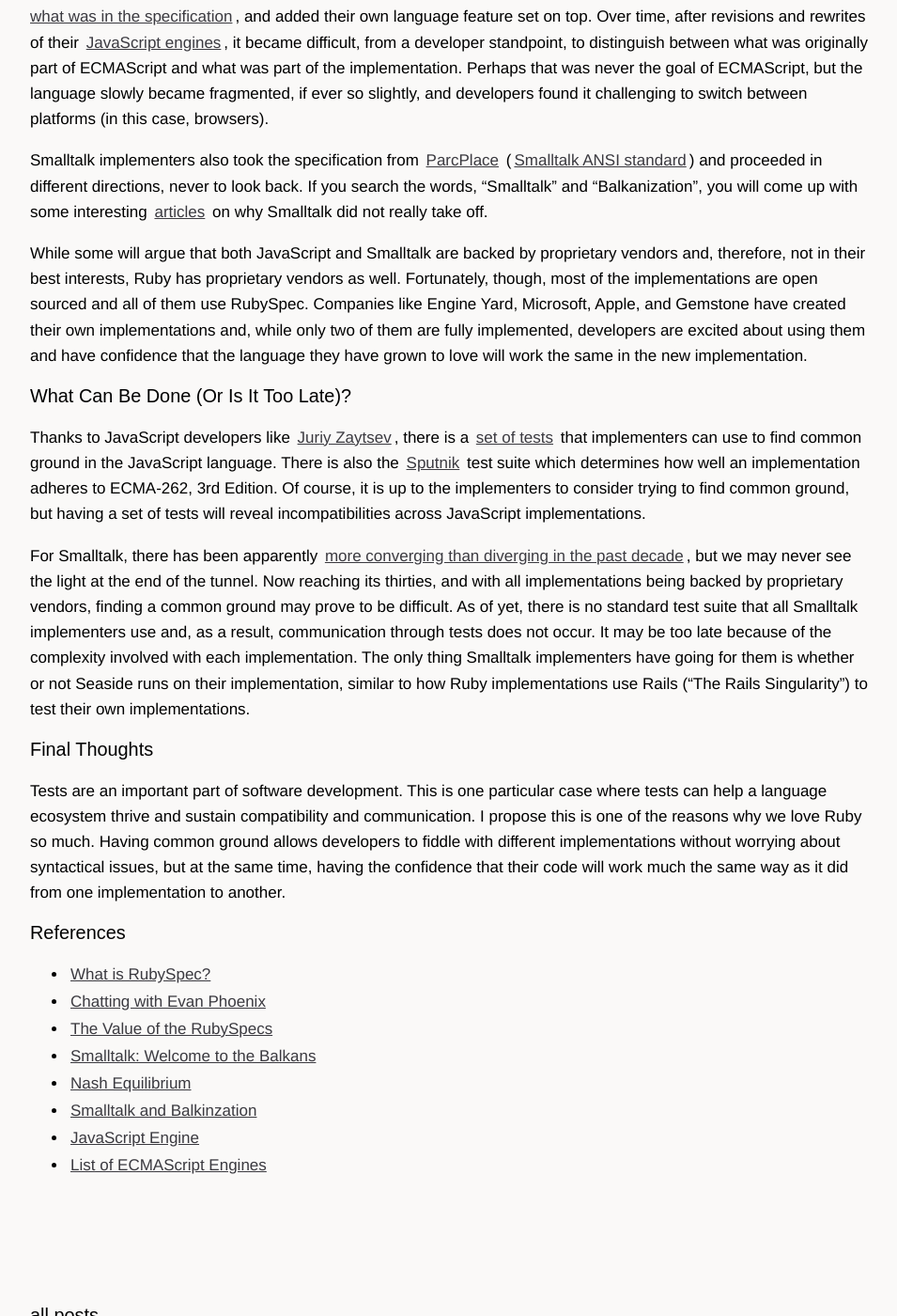
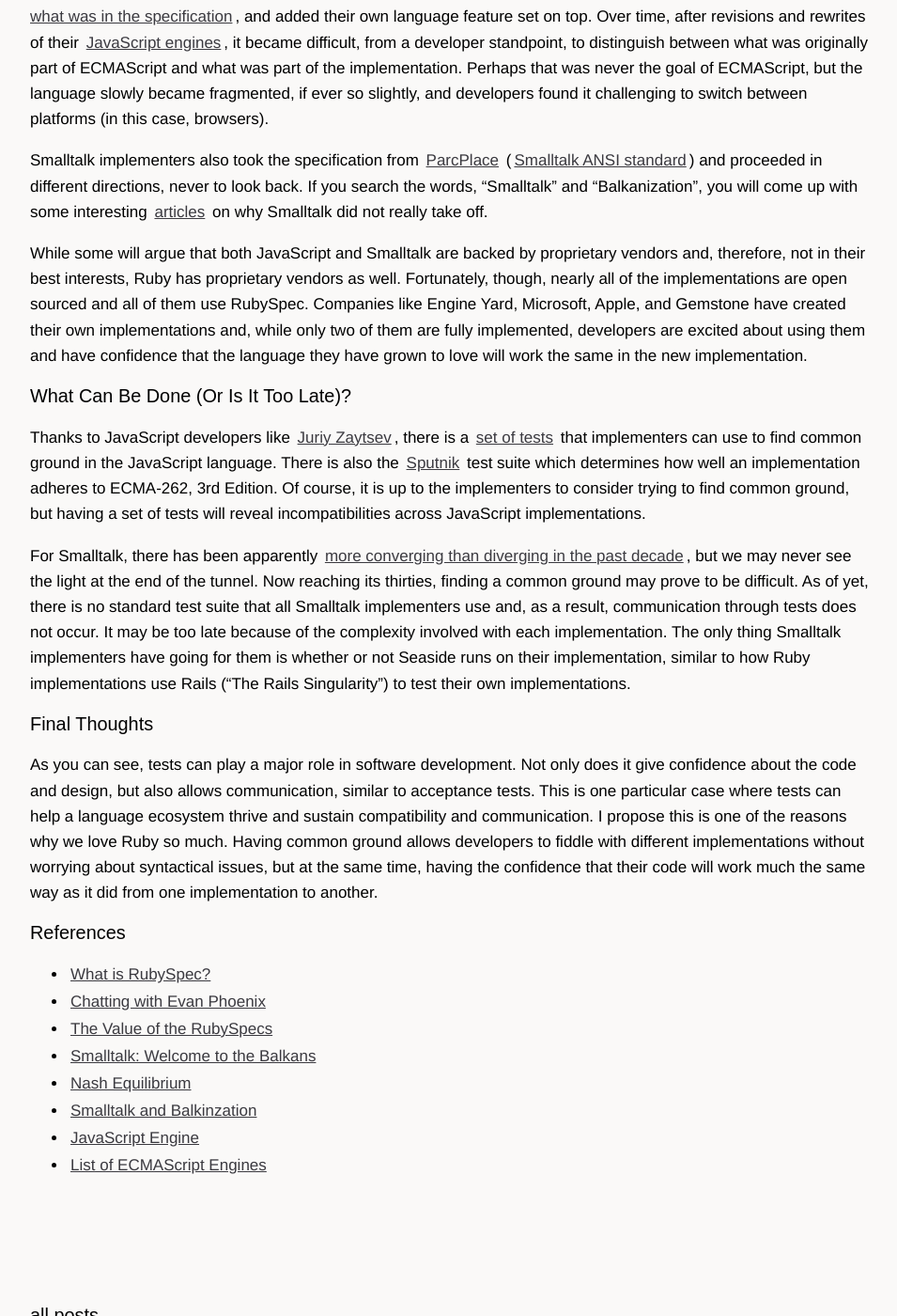
Before and after one commit to sl4m/skim.cc, a Jekyll site: the page built from _posts/2010-12-01-a-scenario-where-tests-facilitate-compatibility-and-communication.markdown, in a window 1280 px wide and 1400 px high, scrolled down 1029 px. Shown: the whole window at 94% size, without its empty margins (160-1115 px from the left). Built offline with Jekyll 4.4.1, drawn with Linux system fonts in a browser that asks for light colours; Markdown is read by kramdown in place of the engine named in the settings; comment, search, counter and statistics services are not loaded.

Commit message:
updated post, still needs a bang

```diff
--- a/_posts/2010-12-01-a-scenario-where-tests-facilitate-compatibility-and-communication.markdown
+++ b/_posts/2010-12-01-a-scenario-where-tests-facilitate-compatibility-and-communication.markdown
@@ -28,17 +28,17 @@
 
 Smalltalk implementers also took the specification from [ParcPlace](http://en.wikipedia.org/wiki/Parc_Place_Systems) ([Smalltalk ANSI standard](http://www.smalltalk.org/versions/ANSIStandardSmalltalk.html)) and proceeded in different directions, never to look back.  If you search the words, "Smalltalk" and "Balkanization", you will come up with some interesting [articles](http://www.threeriversinstitute.org/blog/?p=466) on why Smalltalk did not really take off.
 
-While some will argue that both JavaScript and Smalltalk are backed by proprietary vendors and, therefore, not in their best interests, Ruby has proprietary vendors as well.  Fortunately, though, most of the implementations are open sourced and all of them use RubySpec.  Companies like Engine Yard, Microsoft, Apple, and Gemstone have created their own implementations and, while only two of them are fully implemented, developers are excited about using them and have confidence that the language they have grown to love will work the same in the new implementation.
+While some will argue that both JavaScript and Smalltalk are backed by proprietary vendors and, therefore, not in their best interests, Ruby has proprietary vendors as well.  Fortunately, though, nearly all of the implementations are open sourced and all of them use RubySpec.  Companies like Engine Yard, Microsoft, Apple, and Gemstone have created their own implementations and, while only two of them are fully implemented, developers are excited about using them and have confidence that the language they have grown to love will work the same in the new implementation.
 
 ### What Can Be Done (Or Is It Too Late)?
 
 Thanks to JavaScript developers like [Juriy Zaytsev](http://perfectionkills.com/), there is a [set of tests](http://kangax.github.com/cft/) that implementers can use to find common ground in the JavaScript language.  There is also the [Sputnik][2] test suite which determines how well an implementation adheres to ECMA\-262, 3rd Edition.  Of course, it is up to the implementers to consider trying to find common ground, but having a set of tests will reveal incompatibilities across JavaScript implementations.
 
-For Smalltalk, there has been apparently [more converging than diverging in the past decade](http://www.threeriversinstitute.org/blog/?p=466), but we may never see the light at the end of the tunnel.  Now reaching its thirties, and with all implementations being backed by proprietary vendors, finding a common ground may prove to be difficult.  As of yet, there is no standard test suite that all Smalltalk implementers use and, as a result, communication through tests does not occur.  It may be too late because of the complexity involved with each implementation.  The only thing Smalltalk implementers have going for them is whether or not Seaside runs on their implementation, similar to how Ruby implementations use Rails ("The Rails Singularity") to test their own implementations.
+For Smalltalk, there has been apparently [more converging than diverging in the past decade](http://www.threeriversinstitute.org/blog/?p=466), but we may never see the light at the end of the tunnel.  Now reaching its thirties, finding a common ground may prove to be difficult.  As of yet, there is no standard test suite that all Smalltalk implementers use and, as a result, communication through tests does not occur.  It may be too late because of the complexity involved with each implementation.  The only thing Smalltalk implementers have going for them is whether or not Seaside runs on their implementation, similar to how Ruby implementations use Rails ("The Rails Singularity") to test their own implementations.
 
 ### Final Thoughts
 
-Tests are an important part of software development.  This is one particular case where tests can help a language ecosystem thrive and sustain compatibility and communication.  I propose this is one of the reasons why we love Ruby so much.  Having common ground allows developers to fiddle with different implementations without worrying about syntactical issues, but at the same time, having the confidence that their code will work much the same way as it did from one implementation to another.
+As you can see, tests can play a major role in software development.  Not only does it give confidence about the code and design, but also allows communication, similar to acceptance tests.  This is one particular case where tests can help a language ecosystem thrive and sustain compatibility and communication.  I propose this is one of the reasons why we love Ruby so much.  Having common ground allows developers to fiddle with different implementations without worrying about syntactical issues, but at the same time, having the confidence that their code will work much the same way as it did from one implementation to another.
 
 ### References
 
```
